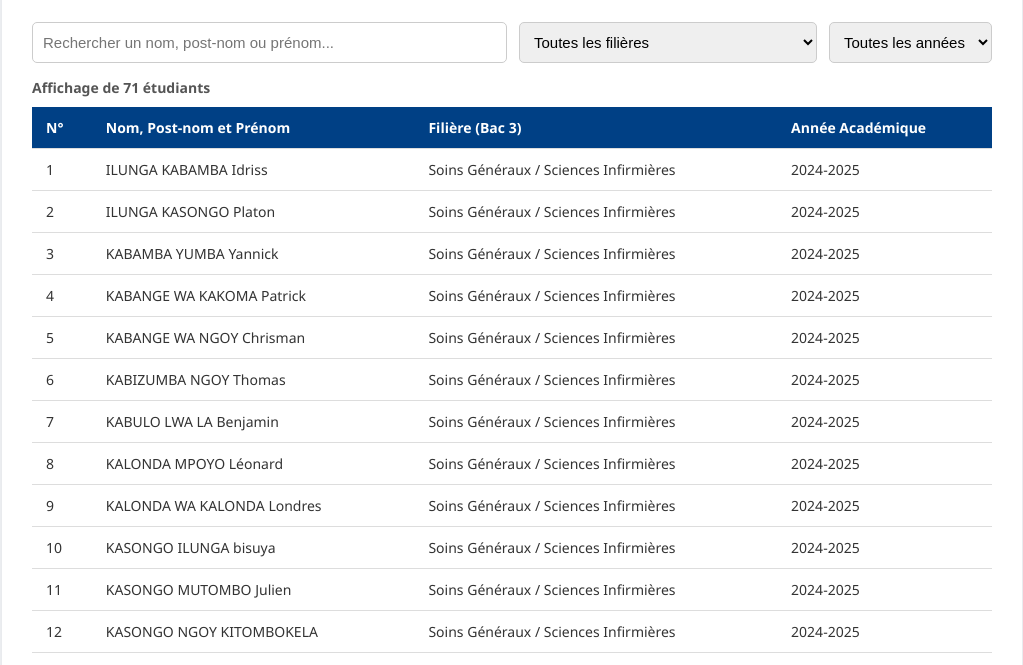
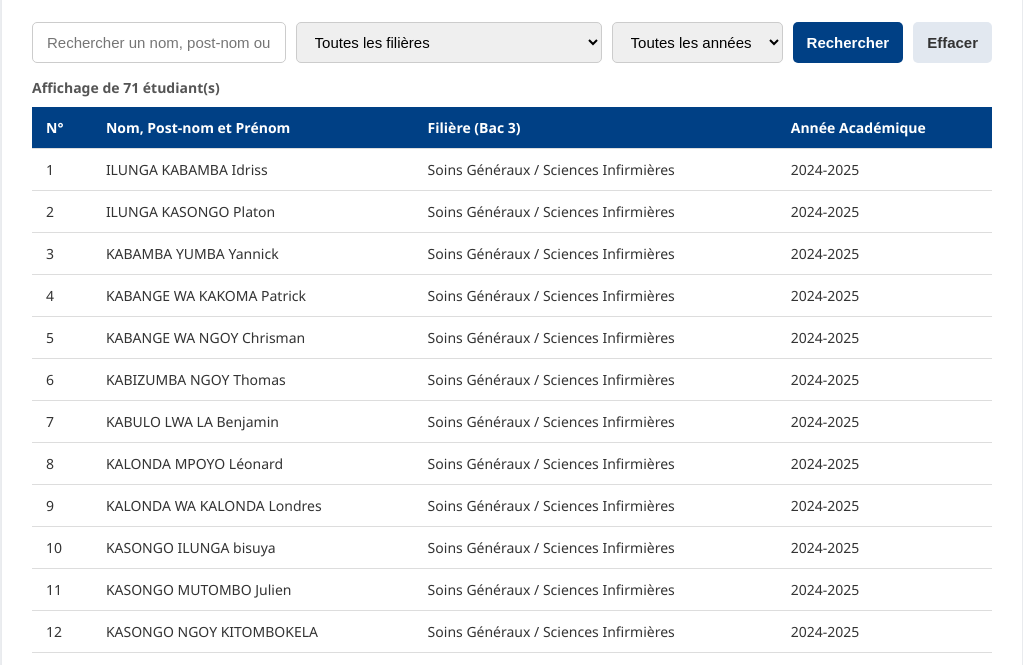
Before and after one commit to eleveantoi49-sudo/diplomes-ukab, a plain HTML site: page index.html in a window 1280 px wide. Shown: the part 135-800 px from the top of the page, without its empty margins (128-1151 px from the left). Drawn offline with Linux system fonts and the light colour scheme.

Commit message:
Update index.html

```diff
--- a/index.html
+++ b/index.html
@@ -38,12 +38,12 @@
         }
         .controls {
             display: flex;
-            gap: 12px;
+            gap: 10px;
             margin-bottom: 15px;
             flex-wrap: wrap;
         }
-        input, select {
-            padding: 10px;
+        input, select, button {
+            padding: 10px 14px;
             border: 1px solid #ccc;
             border-radius: 5px;
             font-size: 15px;
@@ -51,6 +51,25 @@
         input {
             flex: 1;
             min-width: 220px;
+        }
+        button {
+            cursor: pointer;
+            font-weight: 600;
+            border: none;
+        }
+        .btn-search {
+            background-color: #004085;
+            color: white;
+        }
+        .btn-search:hover {
+            background-color: #002d5e;
+        }
+        .btn-reset {
+            background-color: #e2e8f0;
+            color: #333;
+        }
+        .btn-reset:hover {
+            background-color: #cbd5e1;
         }
         .stats {
             font-size: 14px;
@@ -94,7 +113,7 @@
     </header>
 
     <div class="controls">
-        <input type="text" id="searchInput" onkeyup="filterTable()" placeholder="Rechercher un nom, post-nom ou prénom...">
+        <input type="text" id="searchInput" oninput="filterTable()" placeholder="Rechercher un nom, post-nom ou prénom...">
         <select id="filiereFilter" onchange="filterTable()">
             <option value="ALL">Toutes les filières</option>
             <option value="Soins Généraux / Sciences Infirmières">Soins Généraux / Sciences Infirmières</option>
@@ -105,9 +124,11 @@
             <option value="2024-2025">2024-2025</option>
             <option value="2025-2026">2025-2026</option>
         </select>
+        <button type="button" class="btn-search" onclick="filterTable()">Rechercher</button>
+        <button type="button" class="btn-reset" onclick="resetFilters()">Effacer</button>
     </div>
 
-    <div class="stats" id="resultCount">Affichage de 71 étudiants</div>
+    <div class="stats" id="resultCount">Affichage de 71 étudiant(s)</div>
 
     <table id="graduatesTable">
         <thead>
@@ -169,8 +190,3 @@
 
             <!-- 2025-2026 : I. BAC 3 SOINS GENERAUX / SCIENCES INFIRMIERES (22 étudiants) -->
             <tr><td>1</td><td>BANZA NGOY Irguèle</td><td>Soins Généraux / Sciences Infirmières</td><td>2025-2026</td></tr>
-            <tr><td>2</td><td>BULAMBO BULAMBO Dominique</td><td>Soins Généraux / Sciences Infirmières</td><td>2025-2026</td></tr>
-            <tr><td>3</td><td>DISHA NTAMBO Hervé</td><td>Soins Généraux / Sciences Infirmières</td><td>2025-2026</td></tr>
-            <tr><td>4</td><td>ILUNGA MPYANA Samy</td><td>Soins Généraux / Sciences Infirmières</td><td>2025-2026</td></tr>
-            <tr><td>5</td><td>ILUNGA WA NGOY FWAMBA</td><td>Soins Généraux / Sciences Infirmières</td><td>2025-2026</td></tr>
-            <tr><td>6</td><td>KABONGO MULONGON Eneque</td><td>Soins Généraux / Sciences Infirmières</td><td>2025-2026</td></tr>
```
